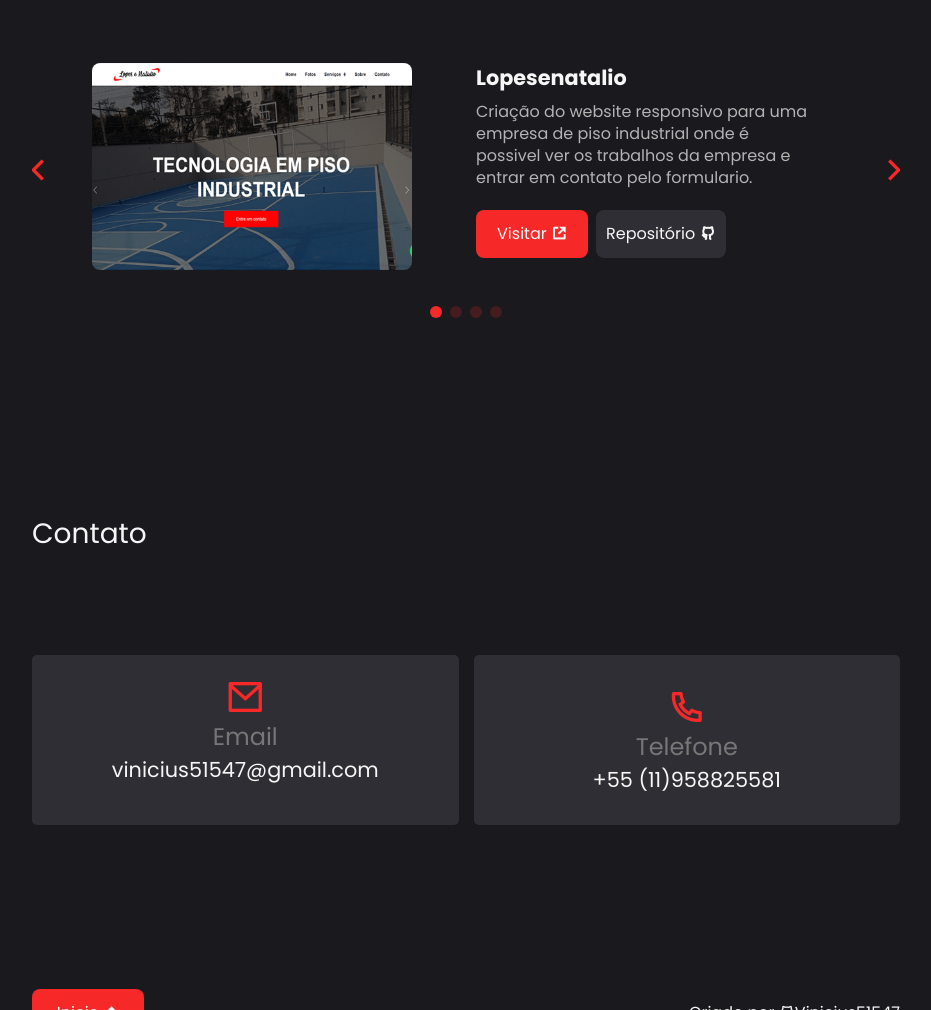
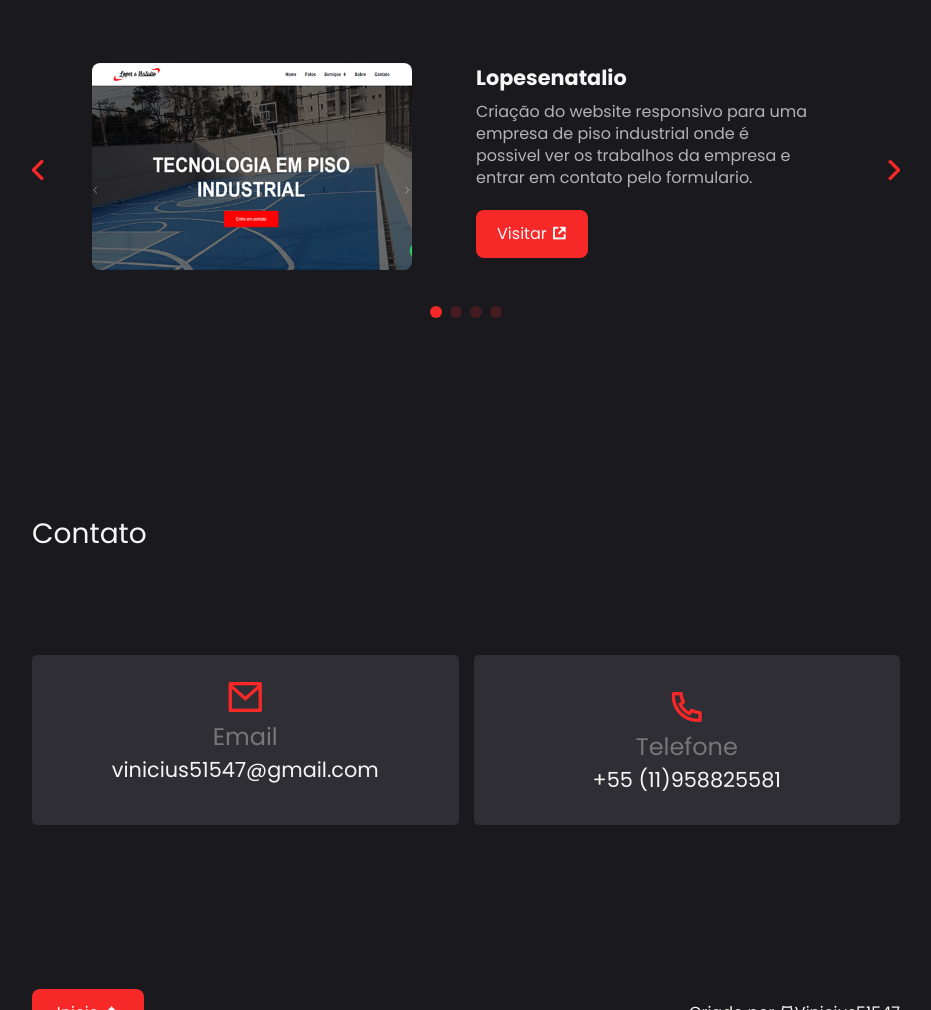
Before and after one commit to vinicius51547/portfolio, a plain HTML site: page index.html in a window 1280 px wide. Shown: the part 2315-3325 px from the top of the page, without its empty margins (174-1105 px from the left). Drawn offline with Linux system fonts and the light colour scheme; a script that the page names is missing.

Commit message:
Update index.html

```diff
--- a/index.html
+++ b/index.html
@@ -329,9 +329,6 @@ z"
                       <button class="button-slider button-main--primary">
                         Visitar <i class="ri-share-box-fill"></i></button
                     ></a>
-                    <button class="button-slider button-main--secondary">
-                      Repositório <i class="ri-github-line"></i>
-                    </button>
                   </div>
                 </div>
               </div>
```
